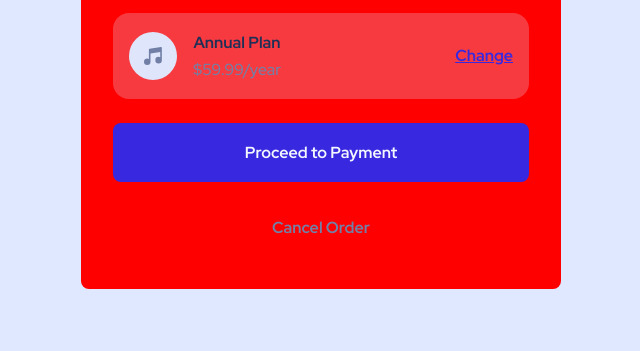
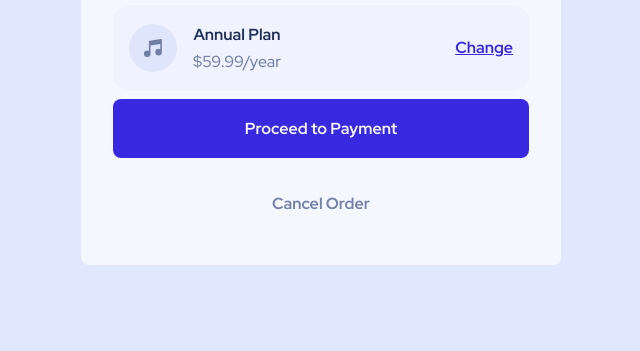
Before and after one commit to NgHuThJo/order-summary, a plain HTML site: page index.html in a window 1280 px wide. Shown: the part 449-800 px from the top of the page, without its empty margins (319-959 px from the left). Drawn offline with Linux system fonts and the light colour scheme.

Commit message:
New Feature

```diff
--- a/src/scss/style.scss
+++ b/src/scss/style.scss
@@ -1,8 +1,17 @@
-@use "./abstracts/" as *;
-@use "./base/" as *;
+@use "./abstracts/" as *; @use "./base/" as *;
 @use "./components/" as *;
 @use "./layout/" as *;
 @use "./utilities/" as *;
+
+body {
+    background-image: url("../../images/pattern-background-mobile.svg");
+    background-repeat: no-repeat;
+    background-size: 100%;
+
+    @include min-query("s") {
+        background-image: url("../../images/pattern-background-desktop.svg");
+    }
+}
 
 .card {
     overflow: hidden;
@@ -47,10 +56,10 @@
 .card__info {
     @include grid;
 
-    gap: 1.5rem;
+    gap: 0.5rem;
     padding: 2rem;
     text-align: center;
-    background-color: red;
+    background-color: hsl(var(--bgc-card));
 }
 
 .change {
```
Also changed, not shown: src/css/style.css, 1 other file.
